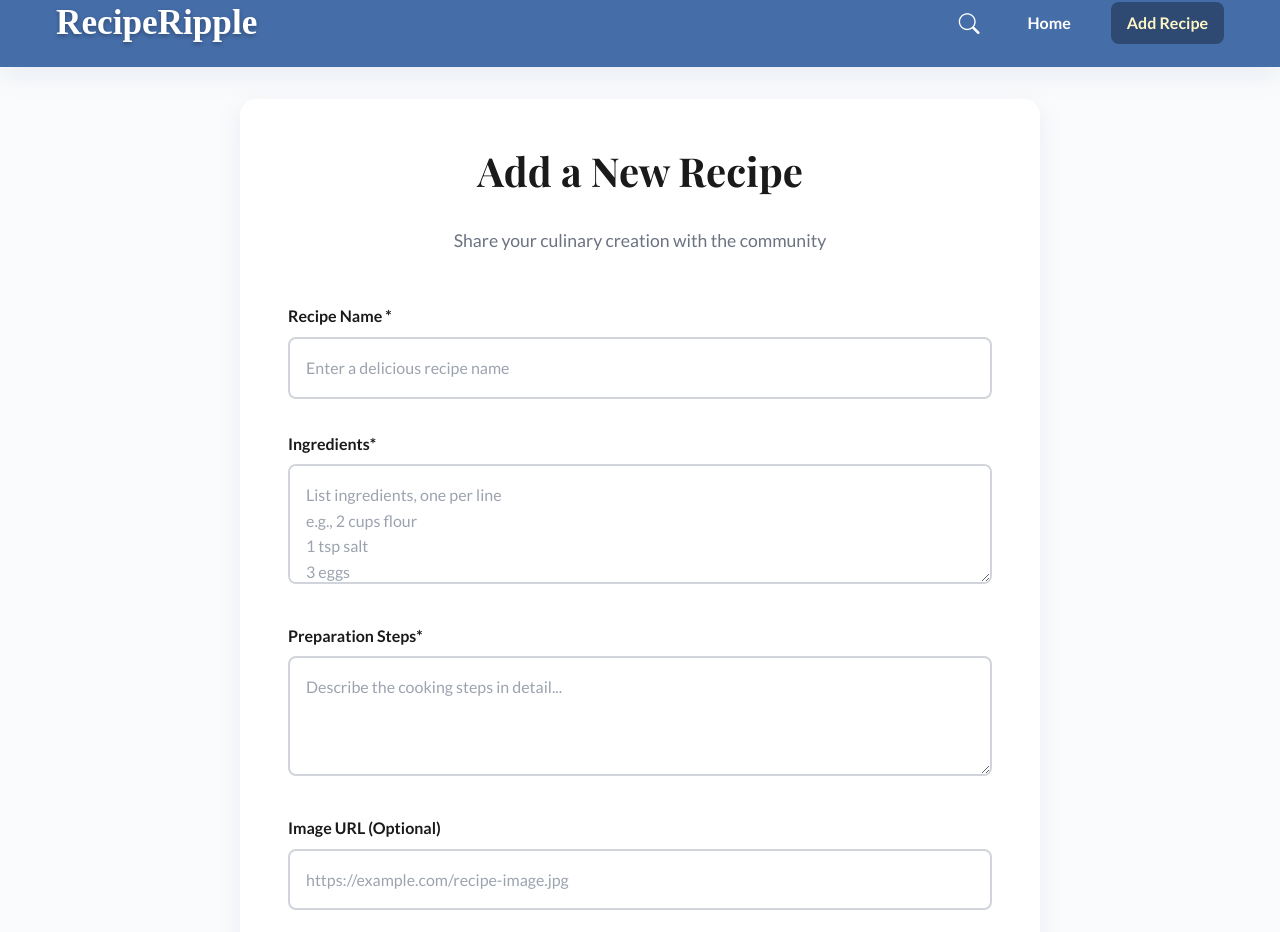
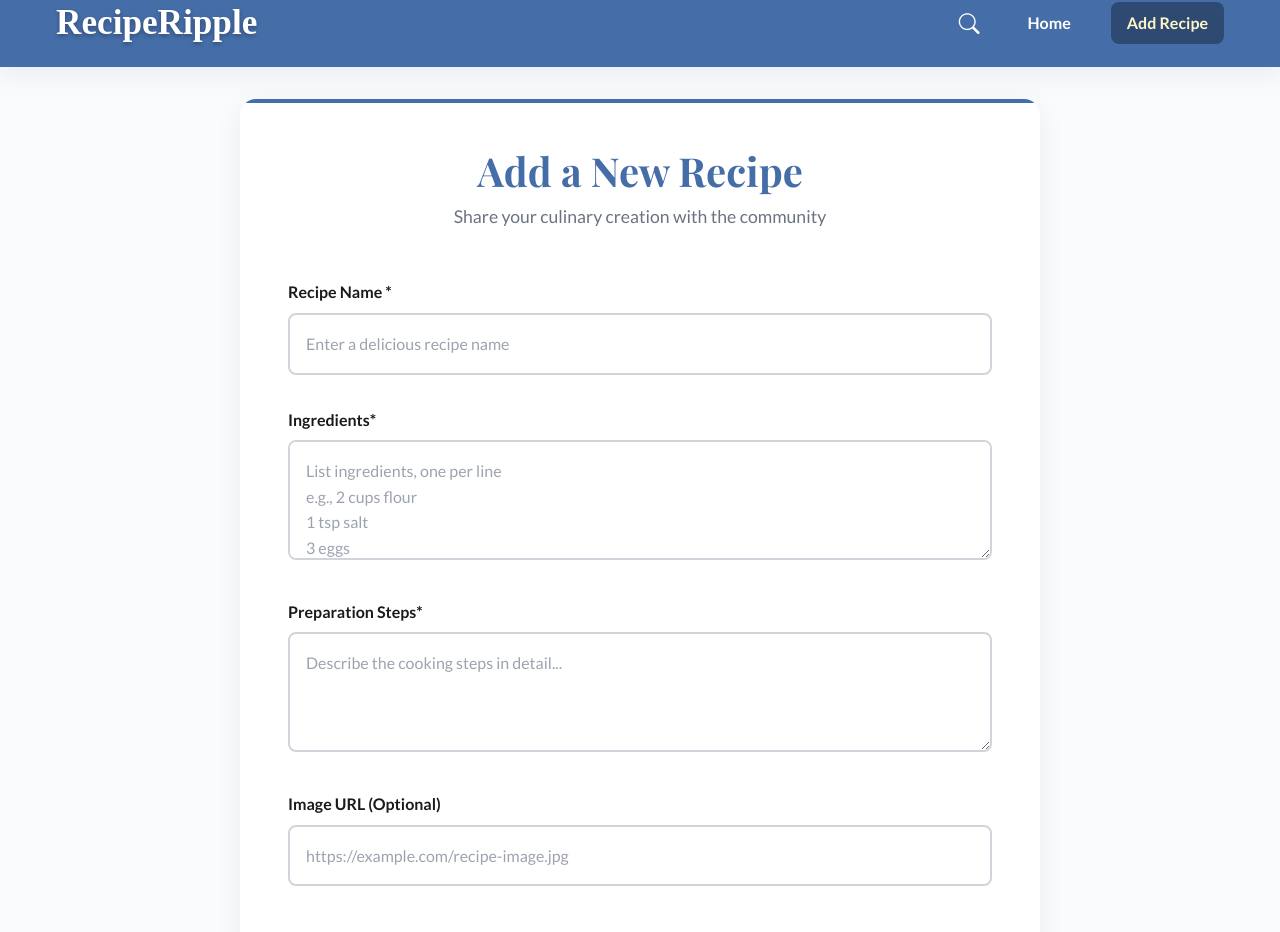
Before and after one commit to dhokabhoomi/Recipe-Book, a React (Vite) app: page /AddRecipe in a window 1280 px wide. Shown: the part 21-953 px from the top of the page. Built offline with nearby package versions, Linux system fonts and the light colour scheme; a web font is replaced by a local one.

Commit message:
refactor: review and enhance AddRecipe component for structure, clarity, and UX

```diff
--- a/src/components/AddRecipe.css
+++ b/src/components/AddRecipe.css
@@ -20,21 +20,20 @@
   left: 0;
   right: 0;
   height: 4px;
-  background: var(--gradient-primary);
+  background: var(--primary-color);
 }
 
 .form-title {
   font-family: var(--heading-font);
-  color: var(--heading-color);
+  color: var(--primary-color);
   font-size: 2.5rem;
   font-weight: 700;
   text-align: center;
-  margin-bottom: 2rem;
 }
 
 .form-subtitle {
   text-align: center;
-  color: #6b7280;
+  color: var(--text-lighter);
   margin-bottom: 3rem;
   font-size: 1.1rem;
 }
@@ -81,9 +80,9 @@
 }
 
 .success-alert {
-  background-color: #ecfdf5;
+  background: var(--success-bg);
   border: 1px solid #10b981;
-  color: #065f46;
+  color: var(--success-color);
   padding: 1rem;
   border-radius: var(--border-radius-sm);
   margin-bottom: 2rem;
--- a/src/components/AddRecipe.jsx
+++ b/src/components/AddRecipe.jsx
@@ -155,12 +155,12 @@ function AddRecipe({ onRecipeAdded }) {
             </div>
 
             {isSuccess && (
-              <div className="sucess-alert" style={{ marginBottom: "1rem" }}>
+              <div className="success-alert" aria-live="polite">
                 Recipe added successfully!
               </div>
             )}
 
-            <div className="form-action">
+            <div className="form-actions">
               <button
                 type="submit"
                 className="btn btn-primary btn-large"
```
